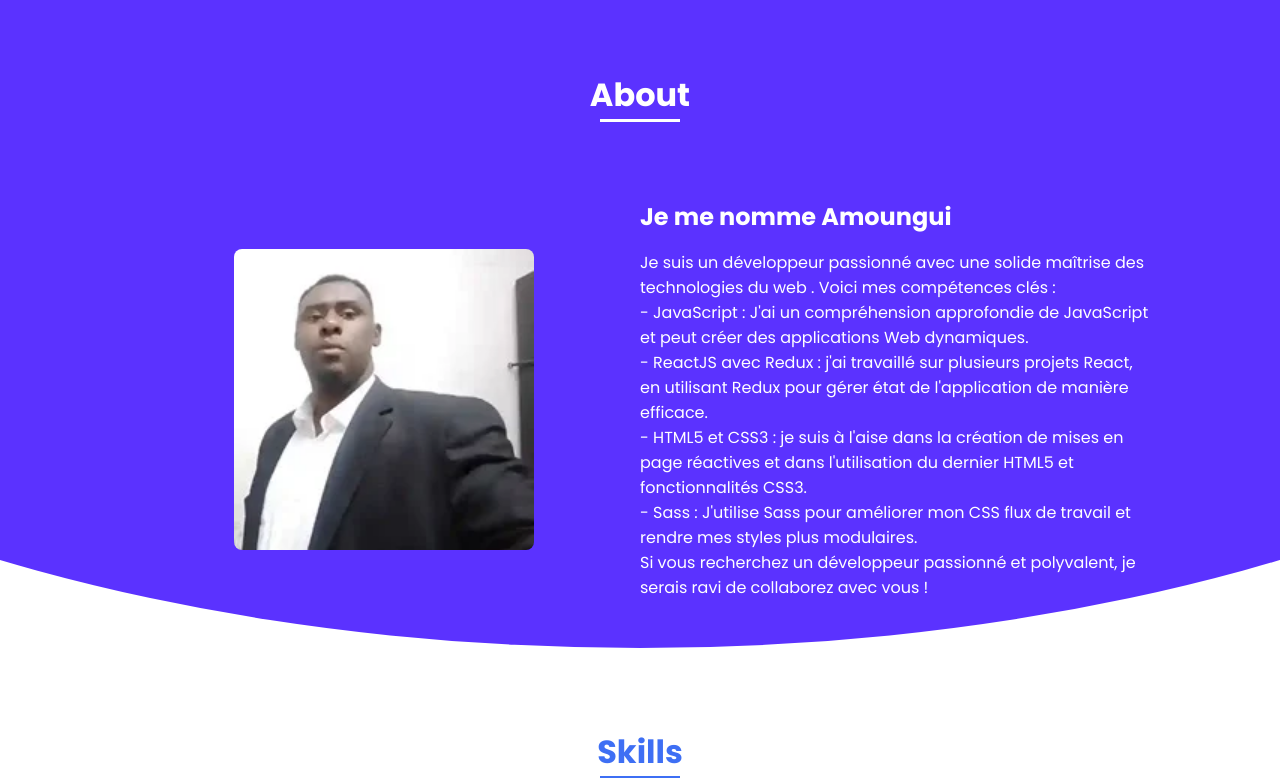
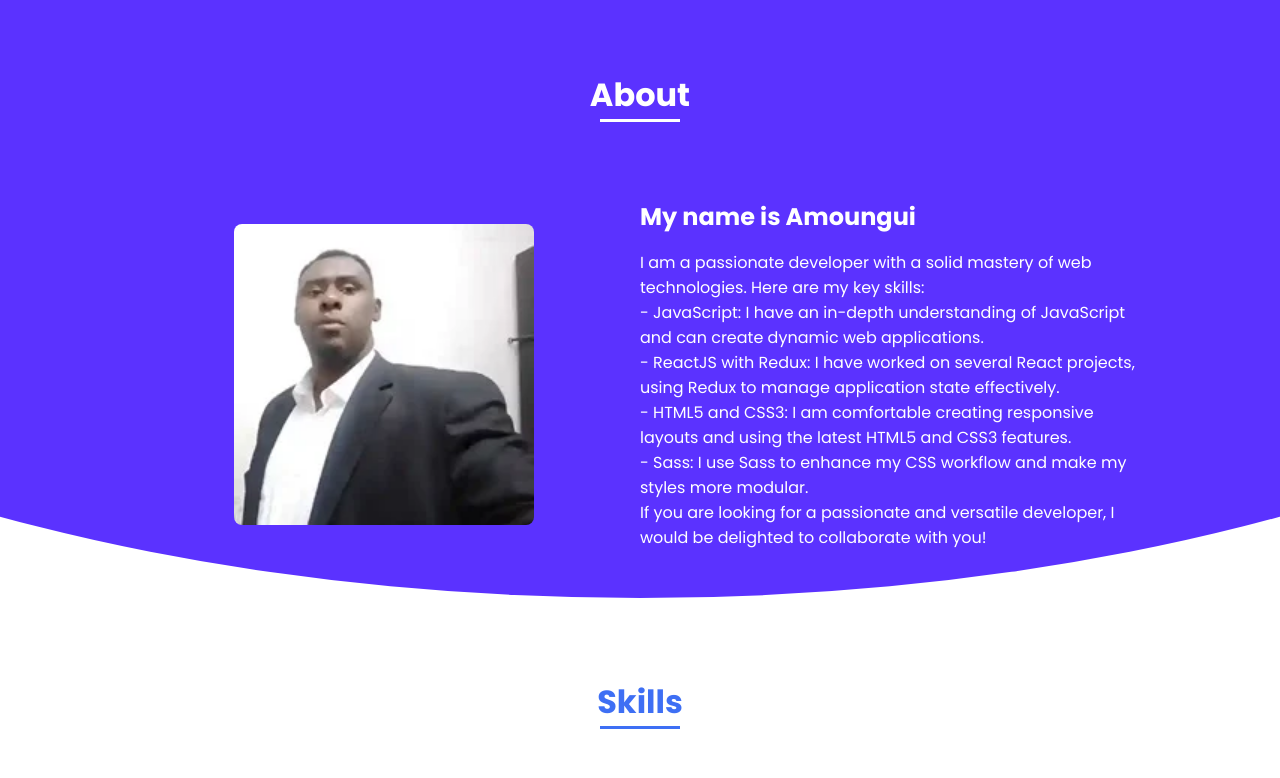
Before and after one commit to amoungui/porfolio, a React (Create React App) app: page / in a window 1280 px wide. Shown: the part 566-1344 px from the top of the page. Built offline with nearby package versions, Linux system fonts and the light colour scheme.

Commit message:
translate the presentation section

```diff
--- a/src/Pages/Home/Home.jsx
+++ b/src/Pages/Home/Home.jsx
@@ -105,19 +105,15 @@ const Home = () => {
           </div>
 
           <div>
-            <h2 className="about__subtitle">Je me nomme Amoungui</h2>
+            <h2 className="about__subtitle">My name is Amoungui</h2>
             <p className="about__text">
-              Je suis un développeur passionné avec une solide maîtrise des technologies du web
-              . Voici mes compétences clés : <br />- JavaScript : J'ai un
-              compréhension approfondie de JavaScript et peut créer des
-              applications Web dynamiques. <br />- ReactJS avec Redux : j'ai
-              travaillé sur plusieurs projets React, en utilisant Redux pour gérer
-              état de l'application de manière efficace. <br />- HTML5 et CSS3 : je suis
-              à l'aise dans la création de mises en page réactives et dans l'utilisation du dernier HTML5
-              et fonctionnalités CSS3. <br />- Sass : J'utilise Sass pour améliorer mon CSS
-              flux de travail et rendre mes styles plus modulaires. <br /> Si vous recherchez un
-              développeur passionné et polyvalent, je serais ravi de
-              collaborez avec vous !
+              I am a passionate developer with a solid mastery of web technologies.
+              Here are my key skills:
+              <br/>- JavaScript: I have an in-depth understanding of JavaScript and can create dynamic web applications.
+              <br/>- ReactJS with Redux: I have worked on several React projects, using Redux to manage application state effectively.
+              <br/>- HTML5 and CSS3: I am comfortable creating responsive layouts and using the latest HTML5 and CSS3 features.
+              <br/>- Sass: I use Sass to enhance my CSS workflow and make my styles more modular.
+              <br/>If you are looking for a passionate and versatile developer, I would be delighted to collaborate with you!
             </p>
           </div>
         </div>
```
